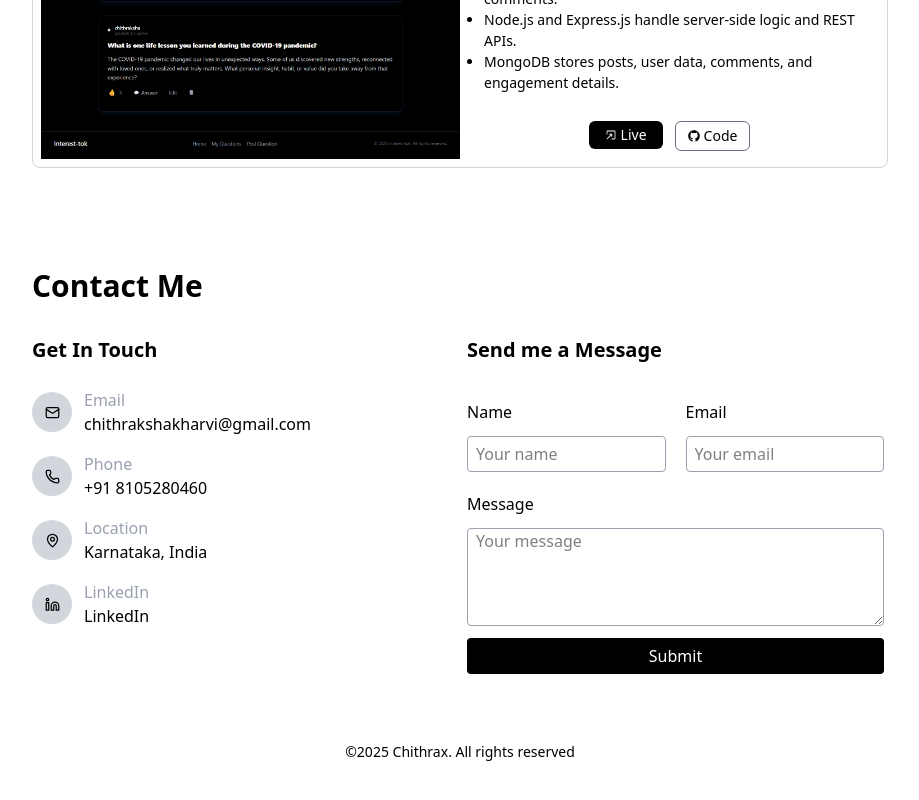
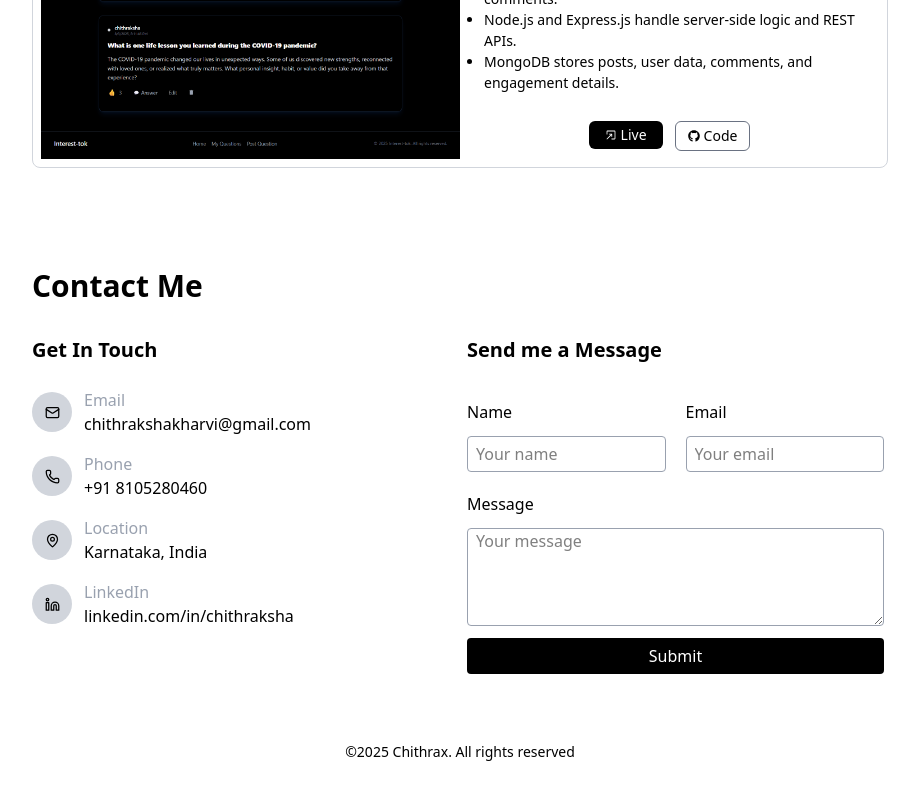
Before and after one commit to chithraksha16/Portfolio, a React (Vite) app: page / in a window 1280 px wide. Shown: the part 4264-5064 px from the top of the page, without its empty margins (180-1099 px from the left). Built offline with nearby package versions, Linux system fonts and the light colour scheme.

Commit message:
added linkedin text

```diff
--- a/src/components/Contact.jsx
+++ b/src/components/Contact.jsx
@@ -68,7 +68,7 @@
               <div className="size-10 rounded-full bg-gray-300 dark:bg-gray-700 flex items-center justify-center"><Linkedin size={15} /></div>
               <div className="flex flex-col">
                 <p className="text-gray-400">LinkedIn</p>
-                <a href="https://www.linkedin.com/in/chithraksha/">LinkedIn</a>
+                <a href="https://www.linkedin.com/in/chithraksha/">linkedin.com/in/chithraksha</a>
               </div>
             </div>
         </div>
```
